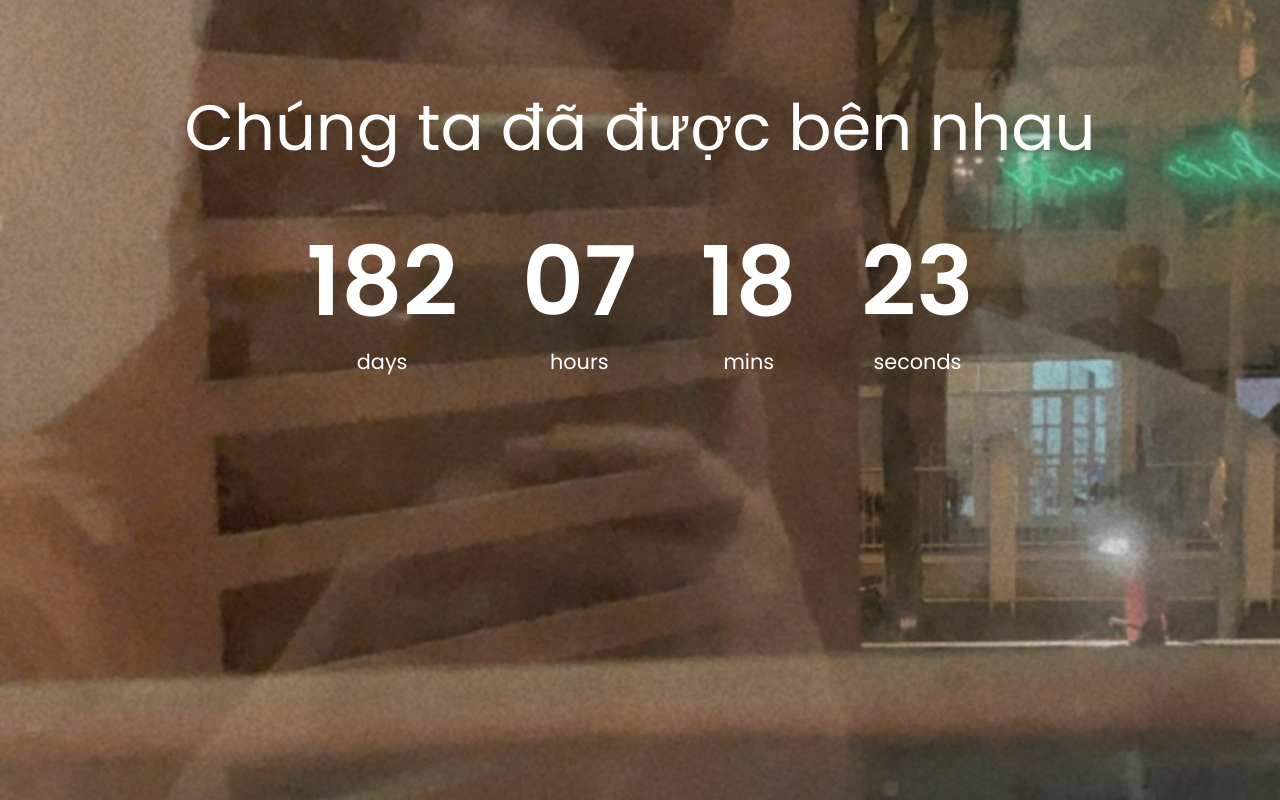
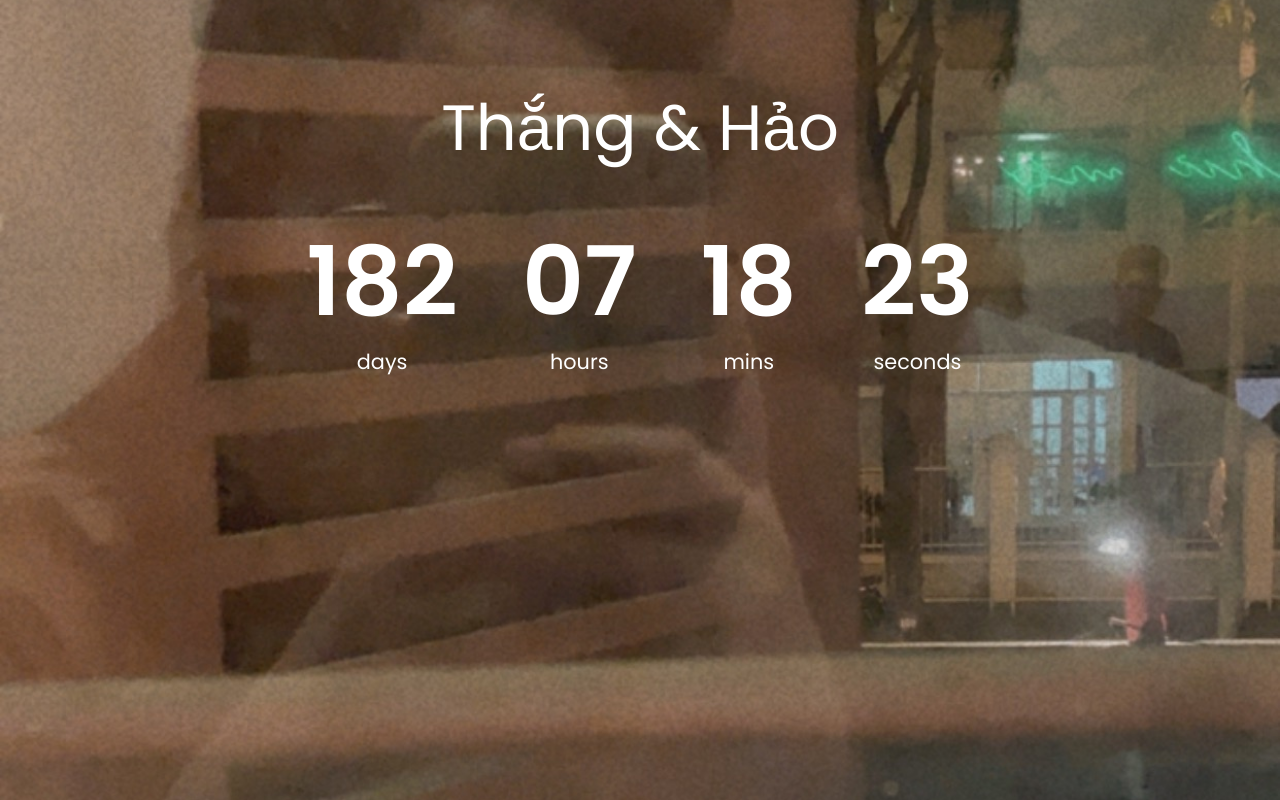
Before and after one commit to R2th/love, a plain HTML site: page index.html in a window 1280 px wide. Drawn offline with Linux system fonts and the light colour scheme.

Commit message:
change title

```diff
--- a/index.html
+++ b/index.html
@@ -3,13 +3,13 @@
   <head>
     <meta charset="UTF-8" />
     <meta name="viewport" content="width=device-width, initial-scale=1.0" />
-    <title>Countdown Timer</title>
+    <title>Been Love Memory</title>
     <link rel="stylesheet" href="style.css" />
     <script src="script.js" defer></script>
   </head>
   <body>
     <div id="content">
-      <h1>Chúng ta đã được bên nhau</h1>
+      <h1>Thắng & Hảo</h1>
 
       <div class="countdown-container">
         <div class="countdown-el days-c">
```
